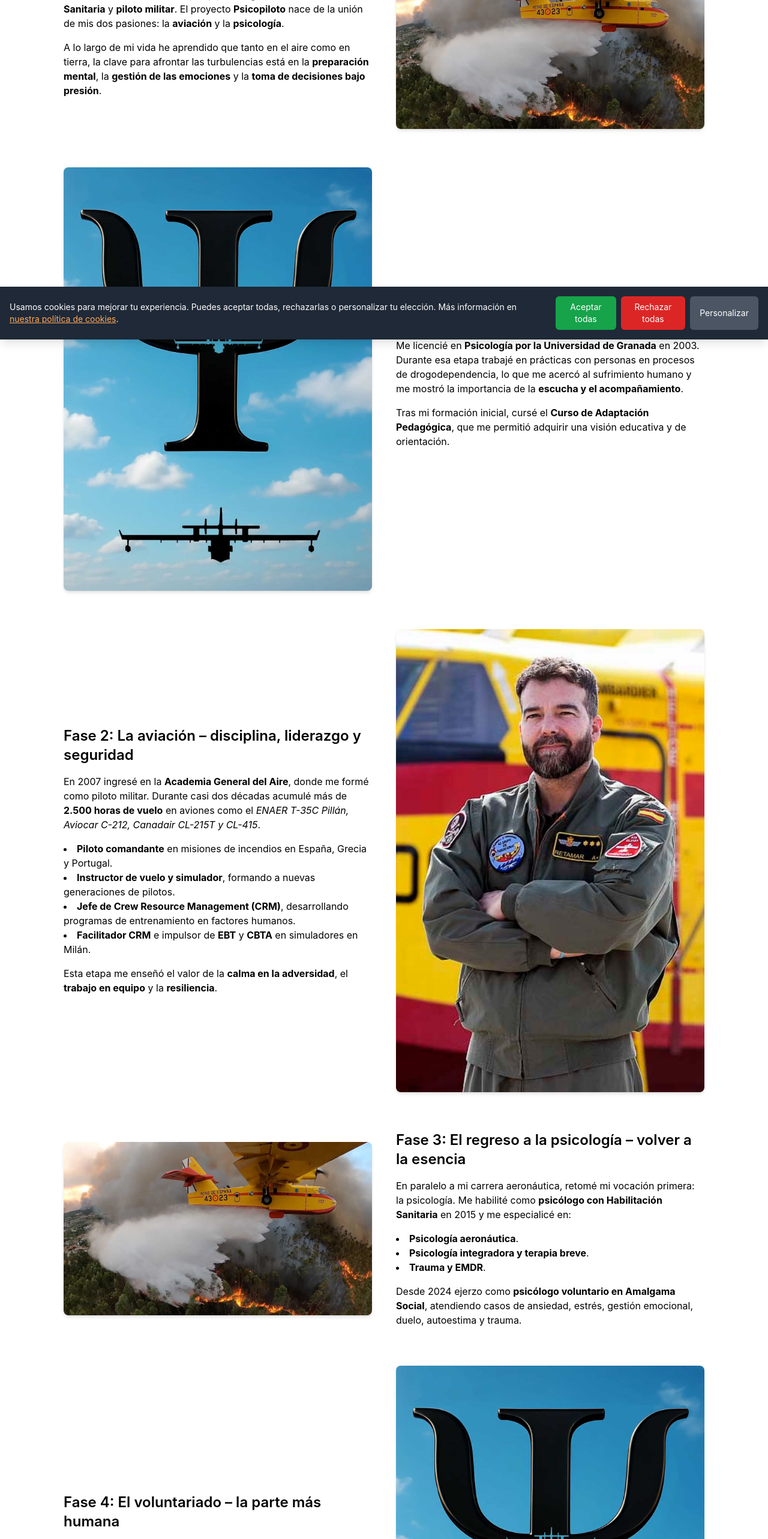
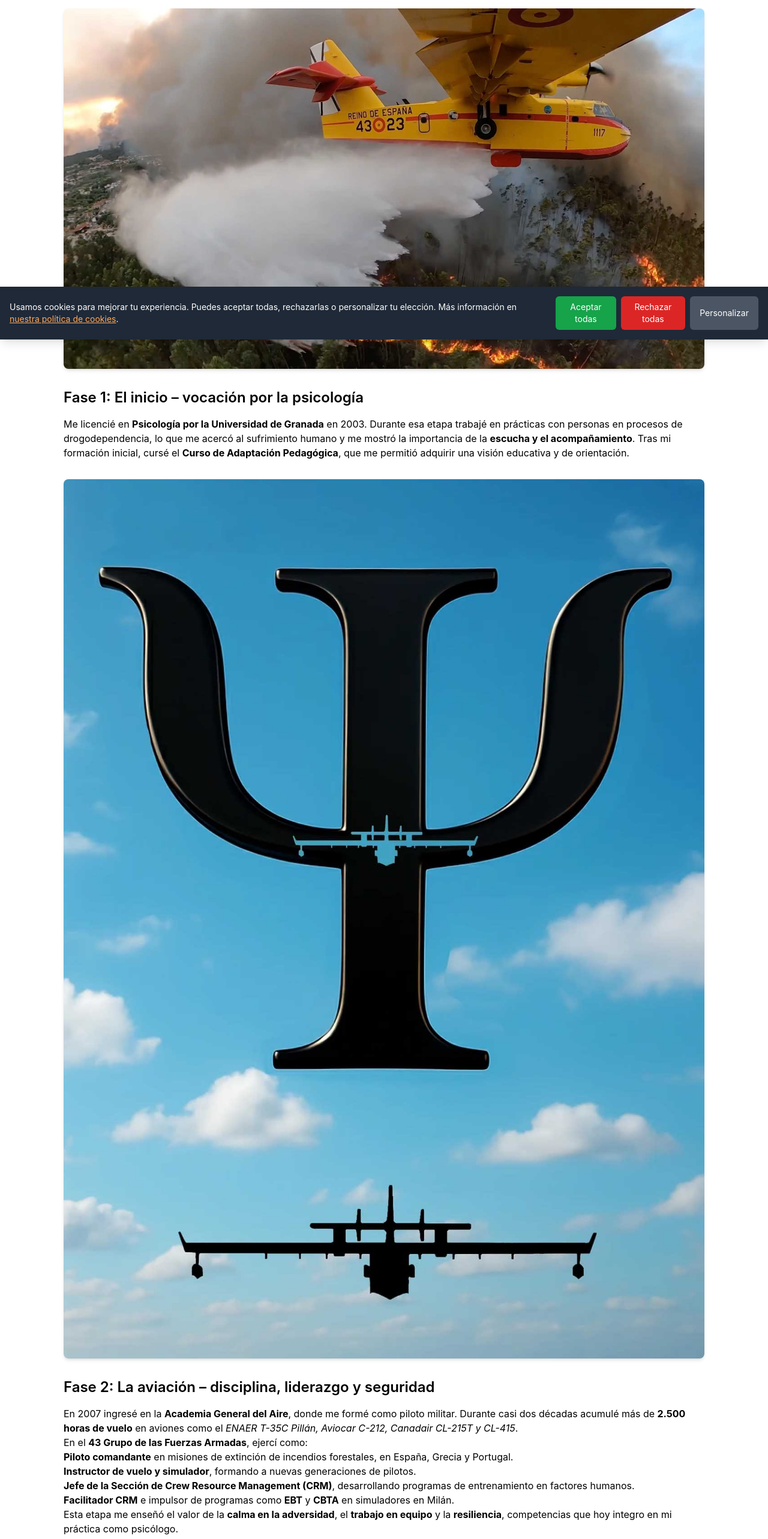
Before and after one commit to psicopiloto/psicopilotopage1, a Next.js app: page /sobre-mi in a window 1280 px wide. Shown: the part 234-2800 px from the top of the page at 60% size. Built offline with nearby package versions, Linux system fonts and the light colour scheme.

Commit message:
Update sobre-mi.js

```diff
--- a/pages/sobre-mi.js
+++ b/pages/sobre-mi.js
@@ -8,176 +8,120 @@ export default function SobreMi() {
     <div className="min-h-screen flex flex-col">
       <Nav />
       <main className="flex-grow pt-20 pb-16">
-        <div className="container mx-auto px-4 max-w-5xl">
-          <h1 className="text-4xl font-bold mb-10 text-center">
-            Sobre mí y el proyecto Psicopiloto
-          </h1>
+        <div className="container mx-auto px-4 max-w-4xl prose prose-lg prose-psicopiloto">
+          <h1 className="text-4xl font-bold mb-6">Sobre mí y el proyecto Psicopiloto</h1>
 
-          {/* Intro */}
-          <section className="mb-16">
-            <div className="grid md:grid-cols-2 gap-10 items-center">
-              <div>
           <p>
-                  Mi nombre es <strong>[Tu Nombre]</strong> y soy{" "}
-                  <strong>psicólogo con Habilitación Sanitaria</strong> y{" "}
-                  <strong>piloto militar</strong>. El proyecto{" "}
-                  <strong>Psicopiloto</strong> nace de la unión de mis dos pasiones:
+            Mi nombre es <strong>[Tu Nombre]</strong> y soy <strong>psicólogo con Habilitación Sanitaria</strong> y{" "}
+            <strong>piloto militar</strong>. El proyecto <strong>Psicopiloto</strong> nace de la unión de mis dos pasiones:
             la <strong>aviación</strong> y la <strong>psicología</strong>.
+            A lo largo de mi vida he aprendido que tanto en el aire como en tierra, la clave para afrontar las turbulencias está en
+            la <strong>preparación mental</strong>, la <strong>gestión de las emociones</strong> y la <strong>toma de decisiones bajo presión</strong>.
           </p>
-                <p className="mt-4">
-                  A lo largo de mi vida he aprendido que tanto en el aire como en tierra,
-                  la clave para afrontar las turbulencias está en la{" "}
-                  <strong>preparación mental</strong>, la{" "}
-                  <strong>gestión de las emociones</strong> y la{" "}
-                  <strong>toma de decisiones bajo presión</strong>.
-                </p>
-              </div>
+
+          {/* Imagen 1 */}
+          <div className="my-8">
             <Image
               src="/sobre1.jpg"
               alt="Psicopiloto - experiencia en psicología"
-                width={600}
-                height={400}
+              width={1200}
+              height={700}
               className="rounded-lg shadow-md"
             />
           </div>
-          </section>
 
-          {/* Fase 1 */}
-          <section className="mb-16">
-            <div className="grid md:grid-cols-2 gap-10 items-center">
+          <h2 className="text-2xl font-semibold mt-8 mb-4">Fase 1: El inicio – vocación por la psicología</h2>
+          <p>
+            Me licencié en <strong>Psicología por la Universidad de Granada</strong> en 2003.
+            Durante esa etapa trabajé en prácticas con personas en procesos de drogodependencia, lo que me acercó al
+            sufrimiento humano y me mostró la importancia de la <strong>escucha y el acompañamiento</strong>.
+            Tras mi formación inicial, cursé el <strong>Curso de Adaptación Pedagógica</strong>, que me permitió adquirir una visión educativa y de orientación.
+          </p>
+
+          {/* Imagen 2 */}
+          <div className="my-8">
             <Image
               src="/sobre2.jpg"
-                alt="Vocación por la psicología"
-                width={600}
-                height={400}
-                className="rounded-lg shadow-md order-2 md:order-1"
-              />
-              <div className="order-1 md:order-2">
-                <h2 className="text-2xl font-semibold mb-4">
-                  Fase 1: El inicio – vocación por la psicología
-                </h2>
-                <p>
-                  Me licencié en <strong>Psicología por la Universidad de Granada</strong> en 2003.
-                  Durante esa etapa trabajé en prácticas con personas en procesos de drogodependencia,
-                  lo que me acercó al sufrimiento humano y me mostró la importancia de la{" "}
-                  <strong>escucha y el acompañamiento</strong>.
-                </p>
-                <p className="mt-4">
-                  Tras mi formación inicial, cursé el{" "}
-                  <strong>Curso de Adaptación Pedagógica</strong>, que me permitió adquirir una visión educativa y de orientación.
-                </p>
-              </div>
-            </div>
-          </section>
-
-          {/* Fase 2 */}
-          <section className="mb-16">
-            <div className="grid md:grid-cols-2 gap-10 items-center">
-              <div>
-                <h2 className="text-2xl font-semibold mb-4">
-                  Fase 2: La aviación – disciplina, liderazgo y seguridad
-                </h2>
-                <p>
-                  En 2007 ingresé en la <strong>Academia General del Aire</strong>, donde me formé como piloto militar.
-                  Durante casi dos décadas acumulé más de <strong>2.500 horas de vuelo</strong> en aviones como el{" "}
-                  <em>ENAER T-35C Pillán, Aviocar C-212, Canadair CL-215T y CL-415</em>.
-                </p>
-                <ul className="list-disc list-inside mt-4">
-                  <li><strong>Piloto comandante</strong> en misiones de incendios en España, Grecia y Portugal.</li>
-                  <li><strong>Instructor de vuelo y simulador</strong>, formando a nuevas generaciones de pilotos.</li>
-                  <li><strong>Jefe de Crew Resource Management (CRM)</strong>, desarrollando programas de entrenamiento en factores humanos.</li>
-                  <li><strong>Facilitador CRM</strong> e impulsor de <strong>EBT</strong> y <strong>CBTA</strong> en simuladores en Milán.</li>
-                </ul>
-                <p className="mt-4">
-                  Esta etapa me enseñó el valor de la <strong>calma en la adversidad</strong>,
-                  el <strong>trabajo en equipo</strong> y la <strong>resiliencia</strong>.
-                </p>
-              </div>
-              <Image
-                src="/sobre3.jpg"
-                alt="Psicología y aviación unidas"
-                width={600}
-                height={400}
+              alt="Trayectoria como piloto militar"
+              width={1200}
+              height={700}
               className="rounded-lg shadow-md"
             />
           </div>
-          </section>
 
-          {/* Fase 3 */}
-          <section className="mb-16">
-            <div className="grid md:grid-cols-2 gap-10 items-center">
+          <h2 className="text-2xl font-semibold mt-8 mb-4">Fase 2: La aviación – disciplina, liderazgo y seguridad</h2>
+          <p>
+            En 2007 ingresé en la <strong>Academia General del Aire</strong>, donde me formé como piloto militar.
+            Durante casi dos décadas acumulé más de <strong>2.500 horas de vuelo</strong> en aviones como el
+            <em> ENAER T-35C Pillán, Aviocar C-212, Canadair CL-215T y CL-415</em>.
+          </p>
+          <p>
+            En el <strong>43 Grupo de las Fuerzas Armadas</strong>, ejercí como:
+          </p>
+          <ul>
+            <li><strong>Piloto comandante</strong> en misiones de extinción de incendios forestales, en España, Grecia y Portugal.</li>
+            <li><strong>Instructor de vuelo y simulador</strong>, formando a nuevas generaciones de pilotos.</li>
+            <li><strong>Jefe de la Sección de Crew Resource Management (CRM)</strong>, desarrollando programas de entrenamiento en factores humanos.</li>
+            <li><strong>Facilitador CRM</strong> e impulsor de programas como <strong>EBT</strong> y <strong>CBTA</strong> en simuladores en Milán.</li>
+          </ul>
+          <p>
+            Esta etapa me enseñó el valor de la <strong>calma en la adversidad</strong>, el <strong>trabajo en equipo</strong> y la <strong>resiliencia</strong>,
+            competencias que hoy integro en mi práctica como psicólogo.
+          </p>
+
+          {/* Imagen 3 */}
+          <div className="my-8">
             <Image
-                src="/sobre1.jpg"
-                alt="Psicólogo con habilitación sanitaria"
-                width={600}
-                height={400}
-                className="rounded-lg shadow-md order-2 md:order-1"
-              />
-              <div className="order-1 md:order-2">
-                <h2 className="text-2xl font-semibold mb-4">
-                  Fase 3: El regreso a la psicología – volver a la esencia
-                </h2>
-                <p>
-                  En paralelo a mi carrera aeronáutica, retomé mi vocación primera: la psicología.
-                  Me habilité como <strong>psicólogo con Habilitación Sanitaria</strong> en 2015 y me especialicé en:
-                </p>
-                <ul className="list-disc list-inside mt-4">
-                  <li><strong>Psicología aeronáutica</strong>.</li>
-                  <li><strong>Psicología integradora y terapia breve</strong>.</li>
-                  <li><strong>Trauma y EMDR</strong>.</li>
-                </ul>
-                <p className="mt-4">
-                  Desde 2024 ejerzo como <strong>psicólogo voluntario en Amalgama Social</strong>, atendiendo casos de ansiedad,
-                  estrés, gestión emocional, duelo, autoestima y trauma.
-                </p>
-              </div>
-            </div>
-          </section>
-
-          {/* Fase 4 */}
-          <section className="mb-16">
-            <div className="grid md:grid-cols-2 gap-10 items-center">
-              <div>
-                <h2 className="text-2xl font-semibold mb-4">
-                  Fase 4: El voluntariado – la parte más humana
-                </h2>
-                <p>
-                  El voluntariado ha sido siempre un pilar en mi vida. En mi juventud colaboré con{" "}
-                  <strong>Solidarios para el Desarrollo</strong>, trabajando con personas mayores en fases iniciales de demencia.
-                </p>
-                <p className="mt-4">
-                  Más tarde, en 2019, cofundé <strong>Edades Granada</strong>, dedicada al cuidado de personas mayores y ayuda a domicilio.
-                </p>
-                <p className="mt-4">
-                  Estas experiencias me han recordado que detrás de cada historia hay alguien que merece ser escuchado con respeto y cercanía.
-                </p>
-              </div>
-              <Image
-                src="/sobre2.jpg"
-                alt="Voluntariado y atención humana"
-                width={600}
-                height={400}
+              src="/sobre3.jpg"
+              alt="Psicología y aviación unidas en Psicopiloto"
+              width={1200}
+              height={700}
               className="rounded-lg shadow-md"
             />
           </div>
-          </section>
 
-          {/* Hoy */}
-          <section>
-            <h2 className="text-2xl font-semibold mb-4">Hoy: Psicopiloto</h2>
+          <h2 className="text-2xl font-semibold mt-8 mb-4">Fase 3: El regreso a la psicología – volver a la esencia</h2>
+          <p>
+            En paralelo a mi carrera aeronáutica, retomé mi vocación primera: la psicología.
+            Me habilité como <strong>Psicólogo con Habilitación Sanitaria</strong> en 2015 y me especialicé en:
+          </p>
+          <ul>
+            <li><strong>Psicología aeronáutica</strong> (Experto en el Colegio Oficial de Psicología de Andalucía Oriental).</li>
+            <li><strong>Psicología integradora y terapia breve</strong>.</li>
+            <li><strong>Trauma y EMDR</strong>, técnica con gran eficacia en experiencias traumáticas.</li>
+          </ul>
+          <p>
+            Desde 2024 ejerzo como <strong>psicólogo voluntario en Amalgama Social</strong>, trabajando en terapia online con problemas de ansiedad,
+            estrés, gestión emocional, duelo, autoestima, relaciones de pareja, dependencia emocional, adicciones y experiencias traumáticas.
+          </p>
+
+          <h2 className="text-2xl font-semibold mt-8 mb-4">Fase 4: El voluntariado – la parte más humana</h2>
+          <p>
+            El voluntariado ha sido siempre un pilar en mi vida. En mi juventud colaboré con la ONG{" "}
+            <strong>Solidarios para el Desarrollo</strong>, trabajando con personas mayores en fases iniciales de demencia, aplicando
+            terapias de reminiscencia y orientación a la realidad.
+          </p>
+          <p>
+            Más tarde, en 2019, cofundé <strong>Edades Granada</strong>, una empresa dedicada al cuidado de personas mayores y ayuda a domicilio,
+            donde sigo colaborando en la gestión de equipos y la atención a las necesidades de los más vulnerables.
+          </p>
+          <p>
+            Estas experiencias me han permitido no solo crecer como profesional, sino también como persona, recordándome que
+            detrás de cada historia hay alguien que merece ser escuchado con respeto y cercanía.
+          </p>
+
+          <h2 className="text-2xl font-semibold mt-8 mb-4">Hoy: Psicopiloto</h2>
           <p>
             Hoy, en <strong>Psicopiloto</strong>, uno lo aprendido en la aviación con la psicología para ofrecer un acompañamiento diferente.
             Si en la cabina de un avión entrenábamos la mente para afrontar lo inesperado y mantener la seguridad,
             en la terapia aplico esa misma filosofía: ayudarte a ganar <strong>confianza</strong>, manejar la <strong>ansiedad</strong>
             y recuperar el <strong>control de tu vida</strong>.
           </p>
-            <p className="mt-4">
+          <p>
             Porque todos merecemos <strong>volar con seguridad</strong>, también en su propio camino personal.
           </p>
-          </section>
 
-          {/* Call to action */}
-          <div className="mt-12 text-center">
+          <div className="mt-10 text-center">
             <Link href="/contacto">
               <span className="px-6 py-3 bg-softorange-500 text-white rounded-lg text-lg font-semibold shadow hover:bg-softorange-600 transition">
                 Reserva tu primera consulta
```
Lines whose indentation alone changed are shown as unchanged.
